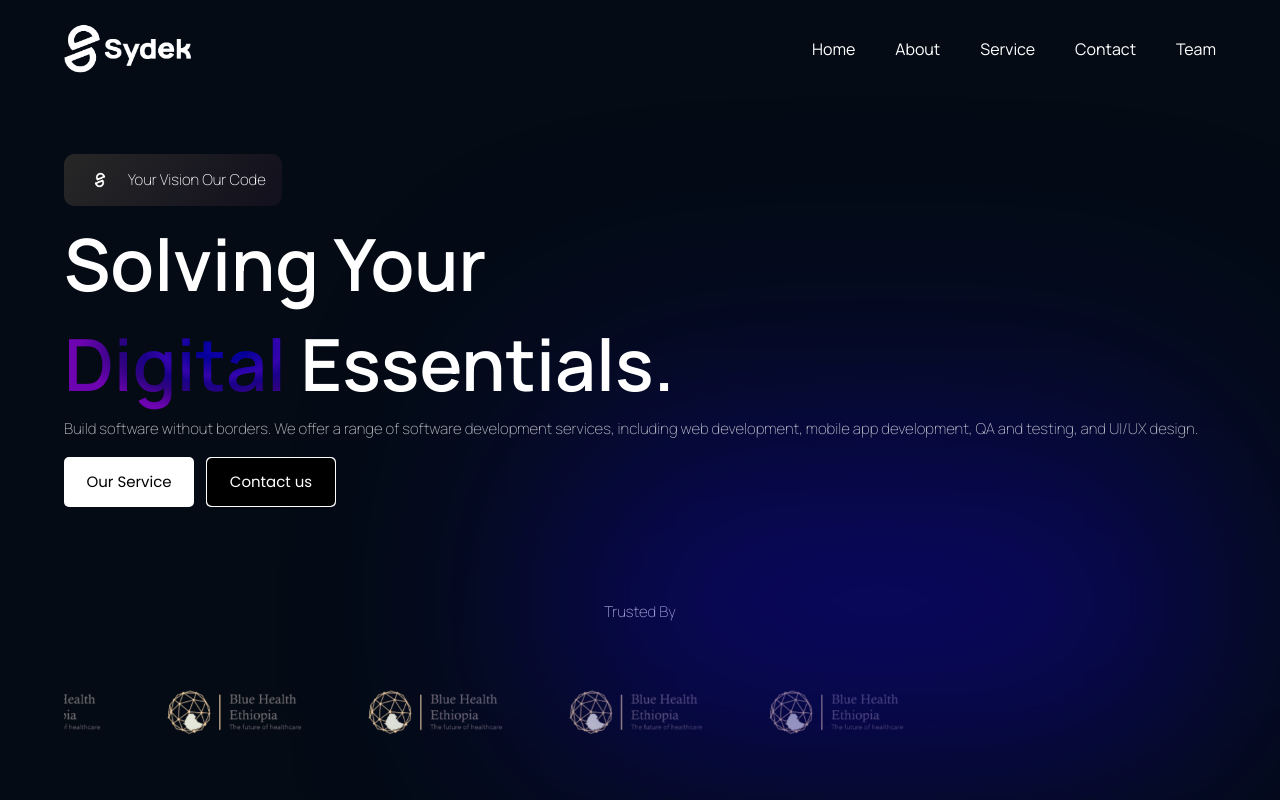
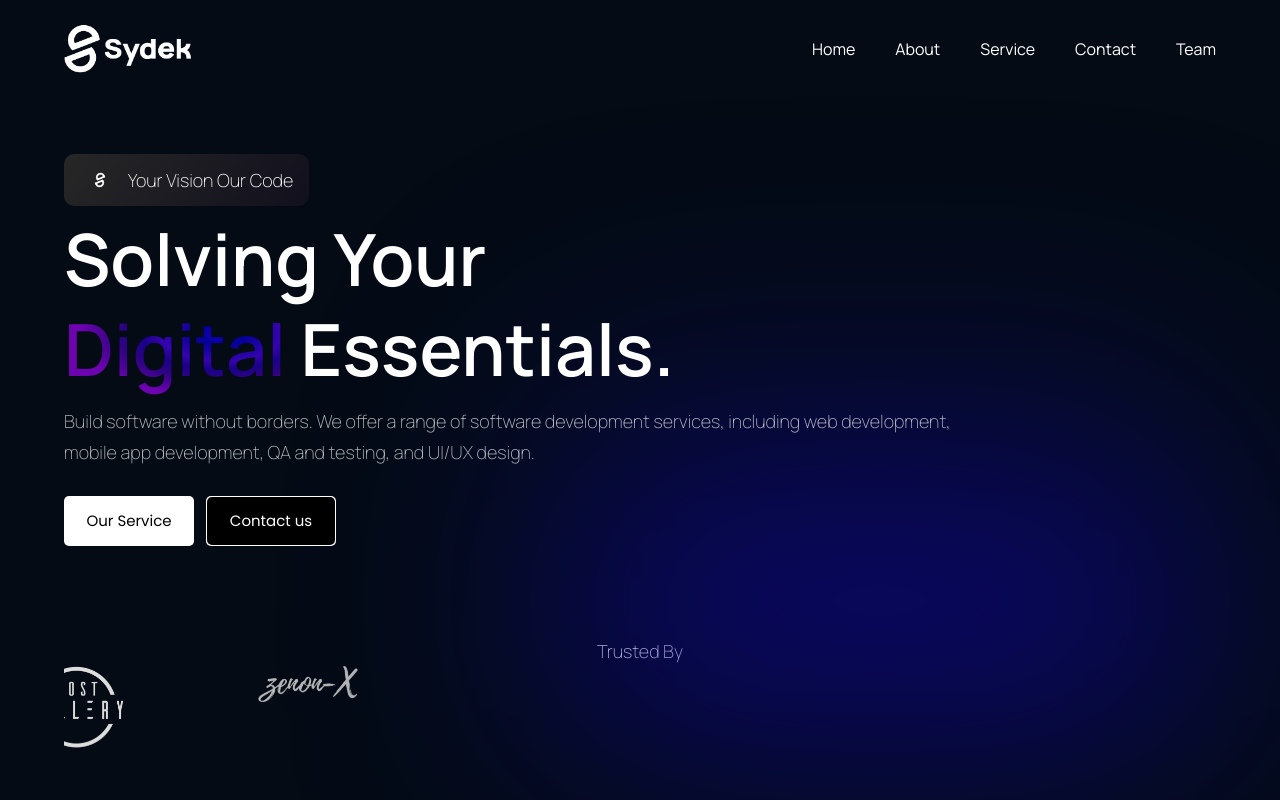
Before and after one commit to itskarloos/sydek_website, a React (Vite) app: page /Home in a window 1280 px wide. Shown: the top 800 px of the page. Built offline with nearby package versions, Linux system fonts and the light colour scheme; a web font is replaced by a local one.

Commit message:
Hero Section Spacing Problem FIxed

```diff
--- a/src/Components/Contact.css
+++ b/src/Components/Contact.css
@@ -2,6 +2,62 @@
   padding: 80px;
   box-sizing: border-box;
   width: 100%;
+}
+
+/* Add media queries for responsiveness */
+.carousel-container {
+  width: 100%; /* Adjust the width to your preferred size */
+  overflow: hidden;
+  position: relative;
+}
+
+.carousel-track {
+  display: flex;
+  animation: slide 10s linear infinite;
+  animation-timing-function: linear;
+}
+
+.carousel-item {
+  width: 100%;
+  position: relative;
+  animation: fadeOut 2s 8s both;
+}
+
+.carousel-item img {
+  width: 100px;
+  height: auto;
+}
+
+@keyframes slide {
+  0% {
+    transform: translateX(0);
+  }
+  100% {
+    transform: translateX(-100%);
+  }
+}
+
+@keyframes fadeOut {
+  0% {
+    opacity: 1;
+  }
+  100% {
+    opacity: 0;
+  }
+}
+
+/* Media query for smaller screens */
+@media (max-width: 768px) {
+  .carousel-container {
+    width: 80%; /* Adjust the width for smaller screens */
+  }
+}
+
+/* Media query for even smaller screens */
+@media (max-width: 480px) {
+  .carousel-container {
+    width: 90%; /* Further adjust the width for very small screens */
+  }
 }
 
 .logo {
@@ -11,6 +67,7 @@
 }
 .ContactCard {
   min-width: 250px;
+  height: 500px;
 }
 .image-div {
   width: 100%;
--- a/src/Components/ContactForm.css
+++ b/src/Components/ContactForm.css
@@ -4,6 +4,7 @@ body {
 }
 .ContactForm__Wrapper {
   min-width: 250px;
+  height: 500px;
 }
 .contact-form {
   width: 100%;
--- a/src/Components/Hero.jsx
+++ b/src/Components/Hero.jsx
@@ -1,13 +1,15 @@
-import React from 'react';
-import styles from '../style';
-import { discount } from '../assets';
-import Button from './button';
-import Button2 from './button2';
-import Logoslide from './logoslide';
+import React from "react";
+import styles from "../style";
+import { discount } from "../assets";
+import Button from "./button";
+import Button2 from "./button2";
+import Logoslide from "./logoslide";
 
 const Hero = () => (
   <section className={`flex md:flex-row flex-col ${styles.paddingY}`}>
-    <div className={`flex-1 ${styles.flexStart} flex-col xl:px-16 sm:px-16 px-6`}>
+    <div
+      className={`flex-1 ${styles.flexStart} flex-col xl:px-16 sm:px-16 px-6`}
+    >
       {/* Discount Banner */}
       <div className="flex flex-row items-center py-[6px] px-4 bg-discount-gradient rounded-[10px] mb-2 z-[1]">
         <img src={discount} alt="discount" className="w-[40px] h-[40px]" />
@@ -16,21 +18,23 @@ const Hero = () => (
         </p>
       </div>
 
-      <div className="flex flex-col justify-between items-left w-full z-[1]">
+      <div className="flex flex-col justify-between items-left w-[80%] z-[1]">
         {/* Main Heading */}
-        <h1 className="flex-1 font-manrope font-semibold ss:text-[72px] text-[52px] text-white ss:leading-[100px] leading-[60px] z-[1]">
+        <h1 className="flex-1 font-manrope font-semibold ss:text-[72px] text-[52px] text-white ss:leading-[90px] leading-[60px] z-[1]">
           Solving Your <br className="sm:block hidden" />
           <span className="text-gradient z-[1]">Digital</span> Essentials.
         </h1>
 
         {/* Subtitle */}
-        <p className={`${styles.paragraph} font-thin`}>
-          Build software without borders. We offer a range of software development services, including web development, mobile app development, QA and testing, and UI/UX design.
+        <p className={`${styles.paragraph} font-thin mt-3`}>
+          Build software without borders. We offer a range of software
+          development services, including web development, mobile app
+          development, QA and testing, and UI/UX design.
         </p>
       </div>
 
       {/* Buttons */}
-      <div className="mt-3 flex flex-row gap-3">
+      <div className="mt-7 flex flex-row gap-3">
         <Button />
         <Button2 />
       </div>
@@ -38,7 +42,9 @@ const Hero = () => (
       {/* Trusted By */}
       <div className="flex flex-col w-full mt-[90px] sm:[50px]">
         <div className="flex flex-row justify-around align-middle w-full ">
-          <p className={`${styles.paragraph} font-thin text-white`}>Trusted By</p>
+          <p className={`${styles.paragraph} font-thin text-white`}>
+            Trusted By
+          </p>
         </div>
         <Logoslide />
       </div>
--- a/src/Components/logo.css
+++ b/src/Components/logo.css
@@ -1,60 +1,41 @@
+/* Adjust the width and margin for even spacing */
 @keyframes slide {
-  from {
+  0% {
     transform: translateX(0);
   }
-  to {
+  100% {
     transform: translateX(-100%);
   }
 }
 
-.logos {
+@keyframes fadeOut {
+  0% {
+    opacity: 1;
+  }
+  100% {
+    opacity: 0;
+  }
+}
+.carousel-container {
+  width: 100%;
   overflow: hidden;
-  padding: 60px 0;
-  width: 100%;
-  white-space: nowrap;
   position: relative;
 }
 
-.logos:before,
-.logos:after {
-  position: absolute;
-  top: 0;
-  width: 250px;
-  height: 100%;
-  content: "";
-  z-index: 2;
+.carousel-track {
+  display: inline-block;
+  animation: slide 20s linear infinite; /* Double the duration to slow down the slide */
 }
 
-.logos:before {
-  left: 0;
-  background: linear-gradient(
-    to left,
-    rgba(255, 255, 255, 0),
-    rgba(177, 152, 251, 0)
-  );
+.carousel-item {
+  width: 20%; /* Adjust the width to create even spacing */
+  position: relative;
+  animation: fadeOut 2s 16s both; /* Synchronize the fadeOut animation */
 }
 
-.logos:after {
-  right: 0;
-  background: linear-gradient(
-    to right,
-    rgba(255, 255, 255, 0),
-    rgba(188, 165, 255, 0)
-  );
-}
-
-.logos:hover .logos-slide {
-  animation-play-state: paused;
-}
-
-.logos-slide {
-  display: inline-block;
-  animation: 10s slide infinite linear;
-}
-
-.logos-slide img {
-  height: 50px;
-  margin: 0 30px;
+.carousel-item img {
+  width: 100%;
+  height: auto;
 }
 
 .service-btn {
@@ -272,8 +253,6 @@
   width: 90%;
 }
 
-
-
 *,
 *::after,
 *::before {
--- a/src/Components/logoslide.jsx
+++ b/src/Components/logoslide.jsx
@@ -1,31 +1,32 @@
+import { ble, post, zenon } from "../assets";
+import "./logo.css";
 import React from "react";
-import { ble,post,zenon } from "../assets";
-import "./logo.css"
+
+// Import your CSS file
+
 const LogoSlide = () => {
-    return(
-        <div className="logos">
-        <div className="logos-slide">
-          <img src={ble} />
+  return (
+    <div className="carousel-container">
+      <div className="carousel-track">
+        <div className="carousel-item">
+          <img src={post} alt="Logo 1" />
         </div>
+        <div className="carousel-item">
+          <img src={ble} alt="Logo 2" />
+        </div>
+        <div className="carousel-item">
+          <img src={zenon} alt="Logo 3" />
+        </div>
+        <div className="carousel-item">
+          <img src={post} alt="Logo 4" />
+        </div>
+        <div className="carousel-item">
+          <img src={zenon} alt="Logo 5" />
+        </div>
+        {/* Add more logo items as needed */}
+      </div>
+    </div>
+  );
+};
 
-
-
-        <div className="logos-slide">
-          <img src={ble} />
-        </div>
-        <div className="logos-slide">
-          <img src={ble} />
-        </div>
-        <div className="logos-slide">
-          <img src={ble} />
-        </div>
-        <div className="logos-slide">
-          <img src={ble} />
-        </div>
-
-
-
-      </div>
-    )
-}
-export default LogoSlide
+export default LogoSlide;
--- a/src/Components/service.jsx
+++ b/src/Components/service.jsx
@@ -40,7 +40,7 @@ const Service = () => {
           and help them succeed in an increasingly digital world.
         </p>
         <div
-          className={`flex ${styles.flexStart} flex-row flex-wrap justify-between mt-[10px] w-[100%]`}
+          className={`flex ${styles.flexStart} flex-row flex-wrap justify-around mt-[10px] w-[100%]`}
         >
           <GlowCapture>
             <Glow color="hsl(239, 99%, 50%)">
--- a/src/style.js
+++ b/src/style.js
@@ -1,8 +1,10 @@
 const styles = {
   boxWidth: "xl:max-w-[1280px] w-full",
 
-    heading2: "font-manrope font-semibold xs:text-[48px] text-[40px] text-white xs:leading-[76.8px] leading-[66.8px] w-full",
-    paragraph: "font-manrope font-thin text-dimWhite text-[15px] leading-[30.8px]",
+  heading2:
+    "font-manrope font-semibold xs:text-[48px] text-[40px] text-white xs:leading-[76.8px] leading-[66.8px] w-full",
+  paragraph:
+    "font-manrope font-thin text-dimWhite text-[18px] leading-[30.8px]",
 
   flexCenter: "flex justify-center items-center",
   flexStart: "flex justify-center items-start",
```
Lines whose indentation alone changed are shown as unchanged.
